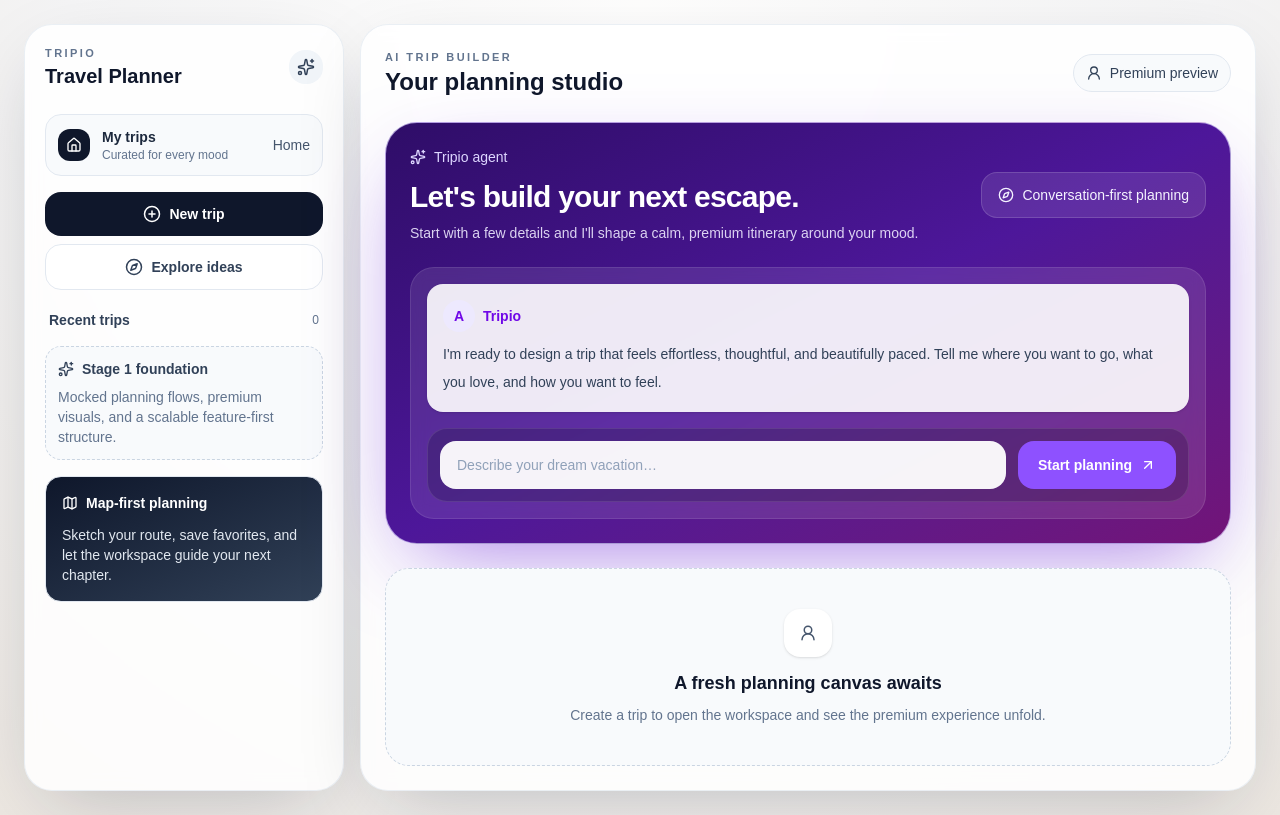
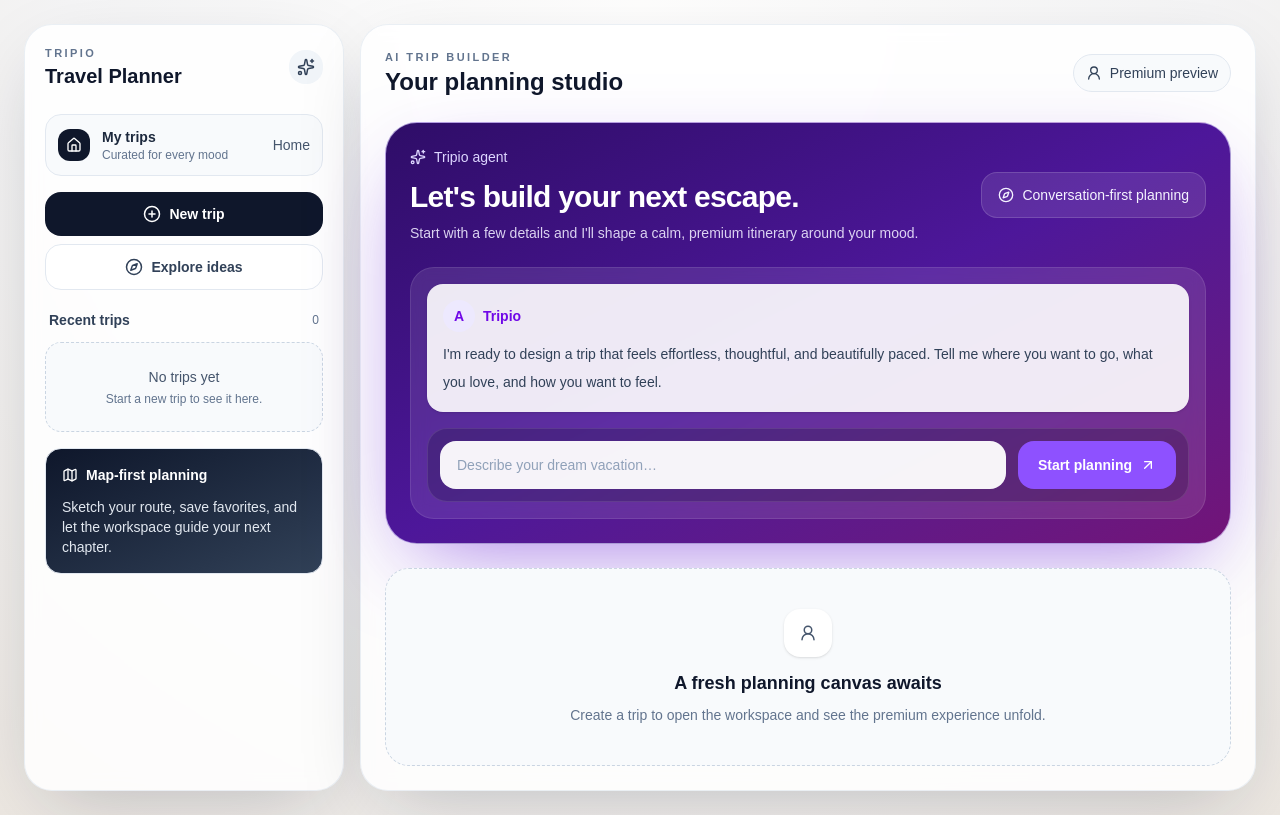
Before and after one commit to OdedMare/Tripio.ai, a Next.js app: page / in a window 1280 px wide. Built offline with nearby package versions, Linux system fonts and the light colour scheme.

Commit message:
feat(profile, trips): enhance UI for empty states in ProfileTab and TripSidebar components; update question ID generation in diagnosis service

```diff
--- a/src/features/profile/components/ProfileTab/index.tsx
+++ b/src/features/profile/components/ProfileTab/index.tsx
@@ -1,12 +1,28 @@
 "use client";
 
+import Link from "next/link";
+import { UserRound } from "lucide-react";
 import { useTripStore } from "@/store/trip.store";
 
 export function ProfileTab() {
   const { profile } = useTripStore();
 
   if (!profile) {
-    return null;
+    return (
+      <div className="rounded-[24px] border border-dashed border-slate-300 bg-white p-10 text-center text-slate-600">
+        <div className="mx-auto mb-3 flex h-12 w-12 items-center justify-center rounded-2xl bg-slate-100">
+          <UserRound size={18} />
+        </div>
+        <p className="text-lg font-semibold text-slate-900">No travel profile yet</p>
+        <p className="mt-2 text-sm text-slate-500">Complete the travel style diagnosis to build your profile.</p>
+        <Link
+          href="/diagnosis"
+          className="mt-4 inline-flex items-center justify-center rounded-2xl bg-slate-900 px-4 py-2 text-sm font-semibold text-white transition hover:bg-slate-800"
+        >
+          Start diagnosis
+        </Link>
+      </div>
+    );
   }
 
   return (
--- a/src/features/trips/components/OverviewTab/index.tsx
+++ b/src/features/trips/components/OverviewTab/index.tsx
@@ -21,7 +21,7 @@ export function OverviewTab() {
           <p className="text-sm font-semibold uppercase tracking-[0.2em] text-slate-500">What this stage includes</p>
           <ul className="mt-3 space-y-2 text-sm text-slate-600">
             <li>• Responsive shell with conversation-style sidebar</li>
-            <li>• Mocked async services and Zustand-powered state</li>
+            <li>• Async services and Zustand-powered state</li>
             <li>• Feature-based tabs for hotels, restaurants, attractions, map, and profile</li>
           </ul>
         </div>
--- a/src/features/trips/components/TripSidebar/index.tsx
+++ b/src/features/trips/components/TripSidebar/index.tsx
@@ -1,7 +1,7 @@
 "use client";
 
 import Link from "next/link";
-import { ArrowRight, MessageSquareText, Sparkles } from "lucide-react";
+import { ArrowRight, MessageSquareText } from "lucide-react";
 import type { Trip } from "@/types/trip.types";
 
 interface TripSidebarProps {
@@ -16,6 +16,13 @@ export function TripSidebar({ trips, currentTripId }: TripSidebarProps) {
         <p className="text-sm font-semibold text-slate-700">Recent trips</p>
         <span className="text-xs text-slate-500">{trips.length}</span>
       </div>
+
+      {trips.length === 0 ? (
+        <div className="rounded-2xl border border-dashed border-slate-300 bg-slate-50 px-3 py-6 text-center">
+          <p className="text-sm font-medium text-slate-600">No trips yet</p>
+          <p className="mt-1 text-xs text-slate-500">Start a new trip to see it here.</p>
+        </div>
+      ) : (
         <div className="space-y-2">
           {trips.map((trip) => {
             const isActive = trip.id === currentTripId;
@@ -38,14 +45,7 @@ export function TripSidebar({ trips, currentTripId }: TripSidebarProps) {
             );
           })}
         </div>
-
-      <div className="mt-4 rounded-2xl border border-dashed border-slate-300 bg-slate-50 p-3">
-        <div className="mb-2 flex items-center gap-2 text-sm font-semibold text-slate-700">
-          <Sparkles size={16} />
-          Stage 1 foundation
-        </div>
-        <p className="text-sm text-slate-500">Mocked planning flows, premium visuals, and a scalable feature-first structure.</p>
-      </div>
+      )}
     </div>
   );
 }
```
Also changed, not shown: requirements.txt (added), 2 other files (tests, documents, lock files or other folders). Lines whose indentation alone changed are shown as unchanged.
